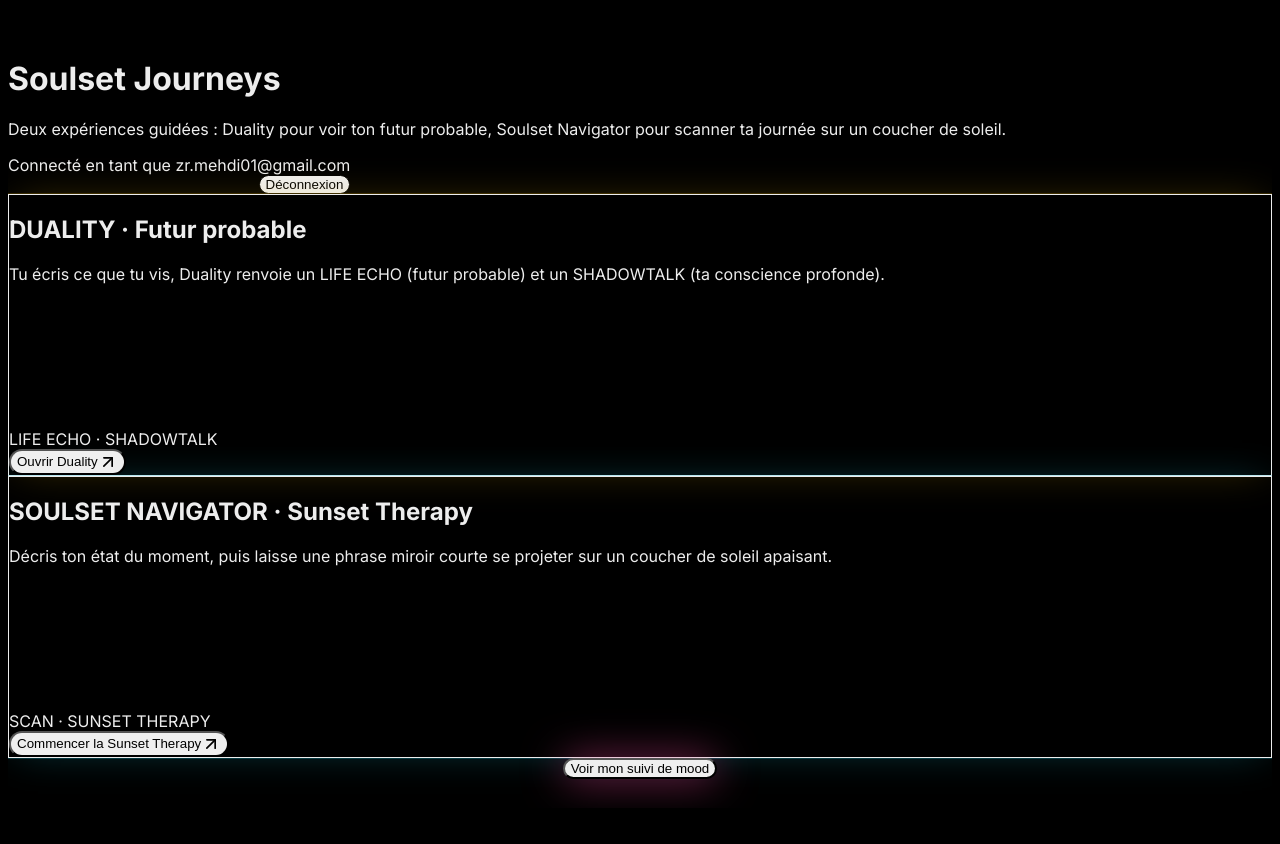
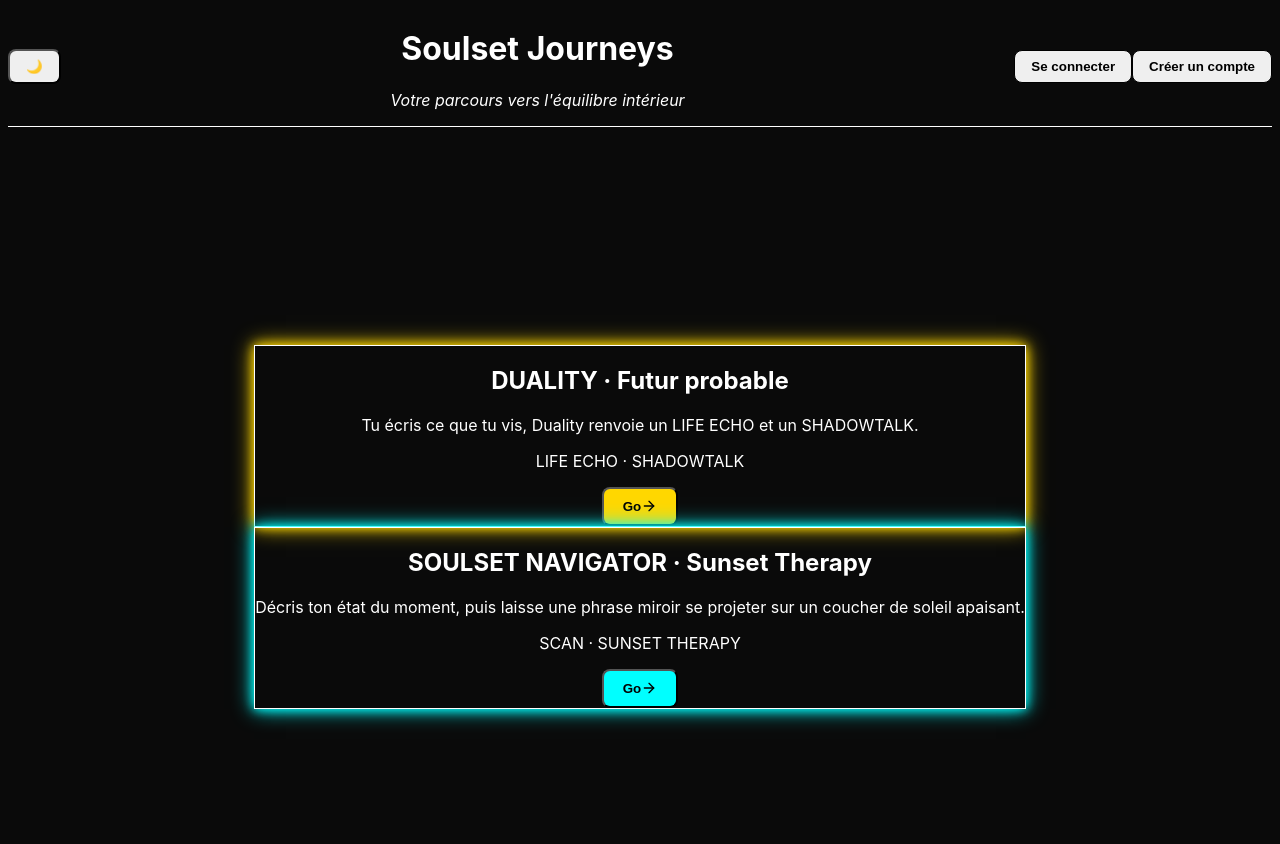
Before and after one commit to InstaMagicGen/Duality, a Next.js app: page / in a window 1280 px wide. Shown: the top 844 px of the page. Before the commit the page ends 816 px from the top, so only its background shows below. Built offline with nearby package versions, Linux system fonts and the light colour scheme.

Commit message:
Update page, layout and globals.css with Dark/Glow theme, Duality & Soulset boxes, auto-translation

```diff
--- a/app/globals.css
+++ b/app/globals.css
@@ -2,36 +2,63 @@
 @tailwind components;
 @tailwind utilities;
 
+/* Couleurs personnalisées pour le glow et thèmes */
 :root {
-  --background: #000000;
-  --foreground: #ededed;
+  --color-background: #0a0a0a;
+  --color-foreground: #ffffff;
+  --color-gold: #FFD700;
+  --color-duality: #FFD700;
+  --color-soulset: #00FFFF;
 }
 
+/* Body et font */
 body {
-  background-color: var(--background);
-  color: var(--foreground);
+  background-color: var(--color-background);
+  color: var(--color-foreground);
+  font-family: 'Inter', sans-serif;
 }
 
-/* Custom Glow Effects matching the screenshot */
-
-.card-glow-yellow {
-  box-shadow: 0 0 0 1px rgba(234, 179, 8, 0.2), /* Bordure fine */
-              0 0 40px -10px rgba(234, 179, 8, 0.3); /* Lueur diffuse */
-  transition: box-shadow 0.3s ease;
+/* Effets glow pour cartes */
+.glow-yellow {
+  box-shadow: 0 0 10px var(--color-duality), 0 0 20px var(--color-duality);
+}
+.glow-cyan {
+  box-shadow: 0 0 10px var(--color-soulset), 0 0 20px var(--color-soulset);
 }
 
-.card-glow-yellow:hover {
-  box-shadow: 0 0 0 1px rgba(234, 179, 8, 0.5),
-              0 0 60px -10px rgba(234, 179, 8, 0.5);
+/* Boutons */
+.btn {
+  padding: 0.6rem 1.2rem;
+  border-radius: 0.5rem;
+  font-weight: bold;
+  cursor: pointer;
+  transition: all 0.3s ease;
+}
+.btn-duality {
+  background-color: var(--color-duality);
+  color: #000;
+}
+.btn-soulset {
+  background-color: var(--color-soulset);
+  color: #000;
+}
+.btn:hover {
+  transform: translateY(-2px);
+  box-shadow: 0 0 8px #fff;
 }
 
-.card-glow-blue {
-  box-shadow: 0 0 0 1px rgba(34, 211, 238, 0.2),
-              0 0 40px -10px rgba(34, 211, 238, 0.3);
-  transition: box-shadow 0.3s ease;
+/* Header */
+.header-btn {
+  padding: 0.5rem 1rem;
+  border-radius: 0.5rem;
+  font-weight: bold;
+  cursor: pointer;
+  transition: all 0.3s ease;
 }
 
-.card-glow-blue:hover {
-  box-shadow: 0 0 0 1px rgba(34, 211, 238, 0.5),
-              0 0 60px -10px rgba(34, 211, 238, 0.5);
+/* Layout général */
+.main-container {
+  max-width: 1200px;
+  margin: 0 auto;
+  padding: 2rem;
 }
--- a/app/layout.tsx
+++ b/app/layout.tsx
@@ -1,22 +1,46 @@
-import type { Metadata } from "next";
-import { Inter } from "next/font/google";
-import "./globals.css";
+'use client';
+import './globals.css';
+import { useState } from 'react';
 
-const inter = Inter({ subsets: ["latin"] });
-
-export const metadata: Metadata = {
-  title: "Soulset Journeys",
-  description: "Duality & Soulset Navigator Experiences",
+type LayoutProps = {
+  children: React.ReactNode;
 };
 
-export default function RootLayout({
-  children,
-}: Readonly<{
-  children: React.ReactNode;
-}>) {
+export default function RootLayout({ children }: LayoutProps) {
+  const [theme, setTheme] = useState<'light' | 'dark'>('dark');
+
+  const toggleTheme = () => {
+    setTheme(theme === 'dark' ? 'light' : 'dark');
+    document.documentElement.setAttribute('data-theme', theme === 'dark' ? 'light' : 'dark');
+  };
+
   return (
-    <html lang="fr">
-      <body className={inter.className}>{children}</body>
+    <html lang="en">
+      <body className="bg-black text-white min-h-screen">
+        {/* Header */}
+        <header className="w-full flex justify-between items-center px-6 py-4 border-b border-gray-700">
+          {/* Bouton dark/light */}
+          <div>
+            <button onClick={toggleTheme} className="header-btn">
+              {theme === 'dark' ? '🌙' : '☀️'}
+            </button>
+          </div>
+
+          {/* Logo + nom + slogan */}
+          <div className="text-center">
+            <h1 className="text-3xl font-bold">Soulset Journeys</h1>
+            <p className="text-gray-400 italic">Votre parcours vers l'équilibre intérieur</p>
+          </div>
+
+          {/* Boutons connexion/créer compte */}
+          <div className="flex gap-4">
+            <button className="header-btn border border-gray-500">Se connecter</button>
+            <button className="header-btn border border-gray-500">Créer un compte</button>
+          </div>
+        </header>
+
+        <main>{children}</main>
+      </body>
     </html>
   );
 }
--- a/app/page.tsx
+++ b/app/page.tsx
@@ -1,180 +1,68 @@
 'use client';
 
-import { useEffect, useState } from "react";
-import { ArrowUpRight } from "lucide-react"; // Note: J'ai changé pour ArrowUpRight pour matcher la capture
+import { useEffect, useState } from 'react';
+import { useRouter } from 'next/navigation';
+import { ArrowRight } from 'lucide-react';
 
-type Lang = "en" | "fr" | "ar";
+type Lang = 'en' | 'fr' | 'ar';
 
 const translations: Record<Lang, any> = {
+  en: {
+    duality: { title: 'DUALITY · Futur probable', desc: 'Tu écris ce que tu vis, Duality renvoie un LIFE ECHO et un SHADOWTALK.', tags: 'LIFE ECHO · SHADOWTALK' },
+    soulset: { title: 'SOULSET NAVIGATOR · Sunset Therapy', desc: 'Décris ton état du moment, puis laisse une phrase miroir se projeter sur un coucher de soleil apaisant.', tags: 'SCAN · SUNSET THERAPY' },
+  },
   fr: {
-    appName: "Soulset Journeys",
-    subtitle: "Deux expériences guidées : Duality pour voir ton futur probable, Soulset Navigator pour scanner ta journée sur un coucher de soleil.",
-    connectedAs: "Connecté en tant que",
-    logout: "Déconnexion",
-    duality: {
-      title: "DUALITY · Futur probable",
-      text: "Tu écris ce que tu vis, Duality renvoie un LIFE ECHO (futur probable) et un SHADOWTALK (ta conscience profonde).",
-      tags: "LIFE ECHO · SHADOWTALK",
-      button: "Ouvrir Duality",
-    },
-    soulset: {
-      title: "SOULSET NAVIGATOR · Sunset Therapy",
-      text: "Décris ton état du moment, puis laisse une phrase miroir courte se projeter sur un coucher de soleil apaisant.",
-      tags: "SCAN · SUNSET THERAPY",
-      button: "Commencer la Sunset Therapy",
-    },
-    mood: "Voir mon suivi de mood",
-  },
-  en: {
-    appName: "Soulset Journeys",
-    subtitle: "Two guided experiences: Duality to see your probable future, Soulset Navigator to scan your day on a sunset.",
-    connectedAs: "Connected as",
-    logout: "Logout",
-    duality: {
-      title: "DUALITY · Probable Future",
-      text: "You write what you live, Duality returns a LIFE ECHO (probable future) and a SHADOWTALK (your deep consciousness).",
-      tags: "LIFE ECHO · SHADOWTALK",
-      button: "Open Duality",
-    },
-    soulset: {
-      title: "SOULSET NAVIGATOR · Sunset Therapy",
-      text: "Describe your current state, then let a short mirror phrase project onto a soothing sunset.",
-      tags: "SCAN · SUNSET THERAPY",
-      button: "Start Sunset Therapy",
-    },
-    mood: "View my mood tracking",
+    duality: { title: 'DUALITY · Futur probable', desc: 'Tu écris ce que tu vis, Duality renvoie un LIFE ECHO et un SHADOWTALK.', tags: 'LIFE ECHO · SHADOWTALK' },
+    soulset: { title: 'SOULSET NAVIGATOR · Sunset Therapy', desc: 'Décris ton état du moment, puis laisse une phrase miroir se projeter sur un coucher de soleil apaisant.', tags: 'SCAN · SUNSET THERAPY' },
   },
   ar: {
-    appName: "رحلات سولسِت",
-    subtitle: "تجربتان موجهتان: دواليتي لرؤية مستقبلك المحتمل، وسولسِت نافيغيتور لمسح يومك عند غروب الشمس.",
-    connectedAs: "متصل باسم",
-    logout: "تسجيل الخروج",
-    duality: {
-      title: "دوالِتي · المستقبل المحتمل",
-      text: "أنت تكتب ما تعيشه، ودوالِتي يعكس صدى الحياة والحديث العميق للوعي.",
-      tags: "صدى الحياة · حديث الظل",
-      button: "فتح دوالِتي",
-    },
-    soulset: {
-      title: "سولسِت نافيجيتور · علاج الغروب",
-      text: "صف حالتك الحالية ودع جملة قصيرة تنعكس على غروب هادئ.",
-      tags: "فحص · علاج الغروب",
-      button: "بدء علاج الغروب",
-    },
-    mood: "عرض تتبع المزاج",
+    duality: { title: 'دوالِتي · المستقبل المحتمل', desc: 'اكتب ما تعيشه، Duality يُعيد LIFE ECHO و SHADOWTALK.', tags: 'LIFE ECHO · SHADOWTALK' },
+    soulset: { title: 'سولسِت نافيجيتور · علاج الغروب', desc: 'صف حالتك الحالية، ثم اترك عبارة قصيرة تعكس شعورك على غروب الشمس.', tags: 'SCAN · SUNSET THERAPY' },
   },
 };
 
 export default function Page() {
-  const [lang, setLang] = useState<Lang>("fr"); // Défaut en FR pour correspondre à la capture
+  const router = useRouter();
+  const [lang, setLang] = useState<Lang>('en');
 
   useEffect(() => {
-    // Optionnel : détection de langue navigateur
-    // const systemLang = navigator.language.toLowerCase();
-    // if (systemLang.startsWith("fr")) setLang("fr");
-    // else if (systemLang.startsWith("ar")) setLang("ar");
-    // else setLang("en");
+    const systemLang = navigator.language.toLowerCase();
+    if (systemLang.startsWith('fr')) setLang('fr');
+    else if (systemLang.startsWith('ar')) setLang('ar');
+    else setLang('en');
   }, []);
 
   const t = translations[lang];
 
   return (
-    <main
-      dir={lang === "ar" ? "rtl" : "ltr"}
-      className="min-h-screen flex flex-col items-center justify-center p-6 relative overflow-hidden bg-black text-gray-200"
-    >
-      {/* Background glow effects (Ambience) */}
-      <div className="absolute top-0 left-0 w-full h-full overflow-hidden pointer-events-none">
-          <div className="absolute top-[-10%] left-[-10%] w-[50vw] h-[50vw] bg-blue-900/10 rounded-full blur-[120px]" />
-          <div className="absolute bottom-[-10%] right-[-10%] w-[50vw] h-[50vw] bg-yellow-900/10 rounded-full blur-[120px]" />
-      </div>
-
-      <div className="w-full max-w-6xl z-10 flex flex-col gap-12">
-
-        {/* Header */}
-        <header className="flex flex-col md:flex-row justify-between items-start md:items-center gap-6">
-          <div className="max-w-2xl">
-            {/* Title with highlighted style logic */}
-            <h1 className="text-4xl font-bold text-white mb-2 selection:bg-blue-300 selection:text-blue-900">
-                <span className="bg-white/10 px-2 py-1 -ml-2 rounded-sm">{t.appName}</span>
-            </h1>
-            <p className="text-gray-400 text-lg leading-relaxed selection:bg-blue-300 selection:text-blue-900">
-              {t.subtitle}
-            </p>
-          </div>
-
-          <div className="flex flex-col items-end gap-3">
-            <span className="text-xs text-gray-500 font-medium">
-              {t.connectedAs} <span className="text-gray-300">zr.mehdi01@gmail.com</span>
-            </span>
-            <button className="px-5 py-2 rounded-full border border-gray-700 text-sm text-gray-300 hover:border-gray-500 hover:text-white transition-colors bg-black/50 backdrop-blur-sm">
-              {t.logout}
-            </button>
-          </div>
-        </header>
-
-        {/* Cards Grid */}
-        <section className="grid grid-cols-1 md:grid-cols-2 gap-8">
-
-          {/* Duality Card (Yellow) */}
-          <div className="group relative p-8 rounded-3xl border border-yellow-500/30 bg-black card-glow-yellow flex flex-col justify-between min-h-[280px]">
-             {/* Inner Glow Helper */}
-            <div className="absolute inset-0 bg-yellow-500/5 rounded-3xl pointer-events-none" />
-
-            <div className="relative z-10">
-                <h2 className="text-2xl font-bold text-yellow-400 mb-4 tracking-wide">
-                {t.duality.title}
-                </h2>
-                <p className="text-gray-300 text-base leading-relaxed mb-8">
-                {t.duality.text}
-                </p>
-            </div>
-
-            <div className="relative z-10 flex flex-col sm:flex-row justify-between items-start sm:items-end gap-4">
-              <span className="text-xs font-bold tracking-widest text-yellow-600 uppercase">
-                {t.duality.tags}
-              </span>
-              <button className="flex items-center gap-2 px-6 py-3 rounded-full bg-yellow-400 text-black font-bold hover:bg-yellow-300 transition-colors shadow-lg shadow-yellow-400/20">
-                {t.duality.button}
-                <ArrowUpRight size={20} />
-              </button>
-            </div>
-          </div>
-
-          {/* Soulset Card (Blue) */}
-          <div className="group relative p-8 rounded-3xl border border-cyan-500/30 bg-black card-glow-blue flex flex-col justify-between min-h-[280px]">
-            {/* Inner Glow Helper */}
-            <div className="absolute inset-0 bg-cyan-500/5 rounded-3xl pointer-events-none" />
-
-            <div className="relative z-10">
-                <h2 className="text-2xl font-bold text-cyan-400 mb-4 tracking-wide">
-                {t.soulset.title}
-                </h2>
-                <p className="text-gray-300 text-base leading-relaxed mb-8">
-                {t.soulset.text}
-                </p>
-            </div>
-
-            <div className="relative z-10 flex flex-col sm:flex-row justify-between items-start sm:items-end gap-4">
-              <span className="text-xs font-bold tracking-widest text-cyan-700 uppercase">
-                {t.soulset.tags}
-              </span>
-              <button className="flex items-center gap-2 px-6 py-3 rounded-full bg-cyan-300 text-black font-bold hover:bg-cyan-200 transition-colors shadow-lg shadow-cyan-400/20">
-                {t.soulset.button}
-                <ArrowUpRight size={20} />
-              </button>
-            </div>
-          </div>
-        </section>
-
-        {/* Footer CTA */}
-        <div className="flex justify-center mt-4">
-          <button className="relative px-12 py-4 rounded-full font-bold text-black text-lg bg-gradient-to-r from-pink-500 via-orange-500 to-yellow-400 hover:scale-105 transition-transform duration-300 shadow-[0_0_40px_rgba(236,72,153,0.6)]">
-            {t.mood}
+    <main className="flex flex-col items-center justify-center min-h-screen bg-black px-4">
+      <section className="flex flex-col sm:flex-row gap-8 mt-16">
+        {/* Duality Box */}
+        <div className="bg-black border border-yellow-400 glow-yellow p-6 rounded-xl max-w-xs text-center">
+          <h2 className="text-yellow-400 font-bold text-xl mb-2">{t.duality.title}</h2>
+          <p className="text-gray-200 mb-4">{t.duality.desc}</p>
+          <p className="text-yellow-200 text-sm mb-4">{t.duality.tags}</p>
+          <button
+            onClick={() => router.push('/duality')}
+            className="btn btn-duality flex items-center justify-center mx-auto gap-2"
+          >
+            Go <ArrowRight size={16} />
           </button>
         </div>
 
-      </div>
+        {/* Soulset Navigator Box */}
+        <div className="bg-black border border-cyan-400 glow-cyan p-6 rounded-xl max-w-xs text-center">
+          <h2 className="text-cyan-400 font-bold text-xl mb-2">{t.soulset.title}</h2>
+          <p className="text-gray-200 mb-4">{t.soulset.desc}</p>
+          <p className="text-cyan-200 text-sm mb-4">{t.soulset.tags}</p>
+          <button
+            onClick={() => router.push('/soulset')}
+            className="btn btn-soulset flex items-center justify-center mx-auto gap-2"
+          >
+            Go <ArrowRight size={16} />
+          </button>
+        </div>
+      </section>
     </main>
   );
 }
```
